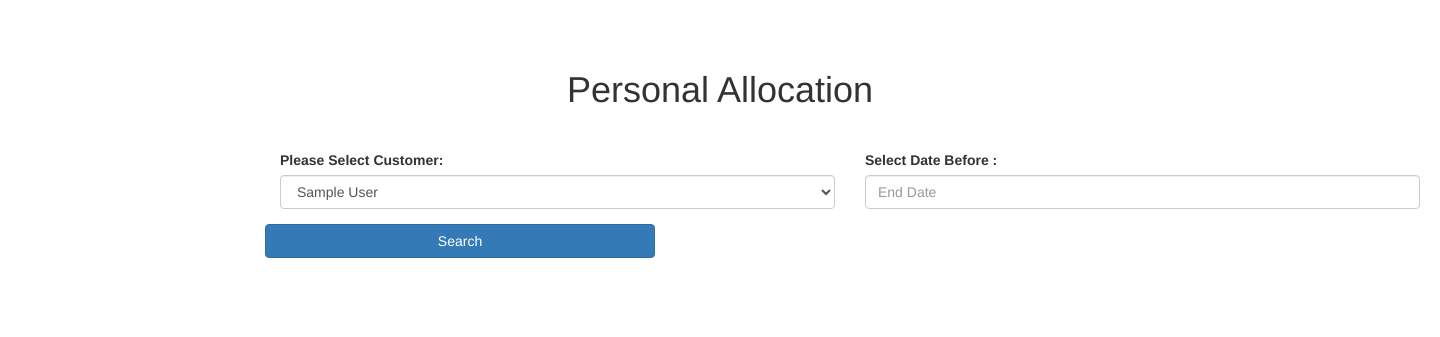
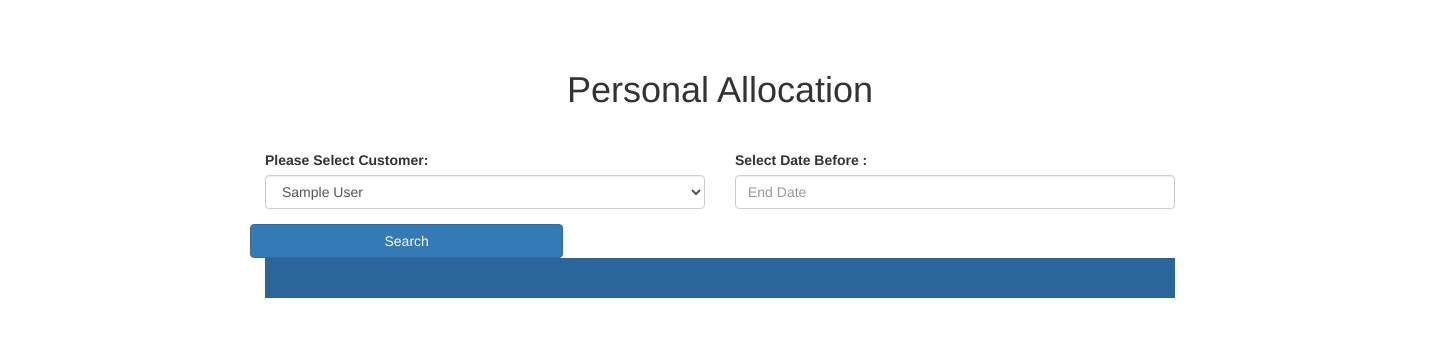
Before and after one commit to billyean/wrangell, a Django app: page /allocation in a window 1440 px wide. Shown: the part 52-389 px from the top of the page. Run offline with Django 3.2, Linux system fonts and the light colour scheme; a user stored in the database is signed in; tables that the repository leaves empty hold one stand-in row (values such as "Sample post"); some libraries are stand-ins or nearby versions.

Commit message:
Adjust HTML

```diff
--- a/miye/report/templates/allocation/main.html
+++ b/miye/report/templates/allocation/main.html
@@ -5,7 +5,6 @@
 {% block title %}Personal Allocation{% endblock %}
 
 {% block main %}
-    <div class="container">
     <div class="row">
         <div class="col-sm-6 form-group">
             <label>Please Select Customer:  </label>
@@ -21,10 +20,8 @@
             <button id="btnQuery" class="btn btn-primary btn-md col-sm-4"  onclick="get_allocations()">Search</button>
         </div>
     </div>
-    </div>
 
-    <div class="hiddendiv" id="allocationDiv">
-    </div>
+    <div class="hiddendiv" id="allocationDiv"/>
 {% endblock %}
 
 {% block extrajs %}
--- a/miye/static/css/miye.css
+++ b/miye/static/css/miye.css
@@ -1,11 +1,9 @@
 .hiddendiv {
     visibility: visible;
-    margin-top: 20px;
-    margin-left: 20px;
-    margin-left: 20px;
+    padding: 20px 2px;
     border: 1px dot-dash black;
     background-color: #2b669a;
-    color: #151515;
+    color: #d3d3d3;
 }
 
 .hiddendiv:empty{
--- a/miye/static/js/billing-app.js
+++ b/miye/static/js/billing-app.js
@@ -37,17 +37,17 @@ function get_billing() {
                         <div class="col-sm-2">Customer : </div>
                         <div class="col-sm-4">${data.customer_name}</div>
                         <div class="col-sm-2">Total Due : </div>
-                        <div class="col-sm-4"><span class="dollar">${data.total}</span><</div>
+                        <div class="col-sm-4"><span class="dollar">${data.total}</span></div>
                     </div>
                     <div class="row">
                         <div class="col-sm-2">Start : </div>
                         <div class="col-sm-4">${data.start}</div>
                         <div class="col-sm-2">End : </div>
-                        <div class="col-sm-4">${data.end}<</div>
+                        <div class="col-sm-4">${data.end}</div>
                     </div>
                 `;
                 summary += `<div class="row">
-                                <table  class="table table-sm table-striped table-hover"  id="billingTable">
+                                <table  class="table table-sm table-hover"  id="billingTable">
                                     <thead class="thead-dark">
                                         <th class="col-2 text-left">Service</th>
                                         <th class="col-2 text-left">Service Date</th>
--- a/miye/templates/base.html
+++ b/miye/templates/base.html
@@ -23,11 +23,10 @@
                 <li class="active"><a href="home">Home <span class="sr-only">(current)</span></a></li>
                 {% if user.is_superuser %}
                     <li><a href="service">Service</a></li>
-                    <li><a href="customer">Customer</a></li>
                 {% else %}
                     <li class="disabled"><a>Service</a></li>
-                    <li class="disabled"><a>Customer</a></li>
                 {% endif %}
+                <li><a href="customer">Customer</a></li>
                 <li><a href="reservation">Reservation</a></li>
                 <li class="dropdown">
                     <a href="#" class="dropdown-toggle" data-toggle="dropdown" role="button" aria-haspopup="true" aria-expanded="false">Report<span class="caret"></span></a>
```
Also changed, not shown: miye/report/templates/billing/main.html (+2 -5 lines). Lines whose indentation alone changed are shown as unchanged.
